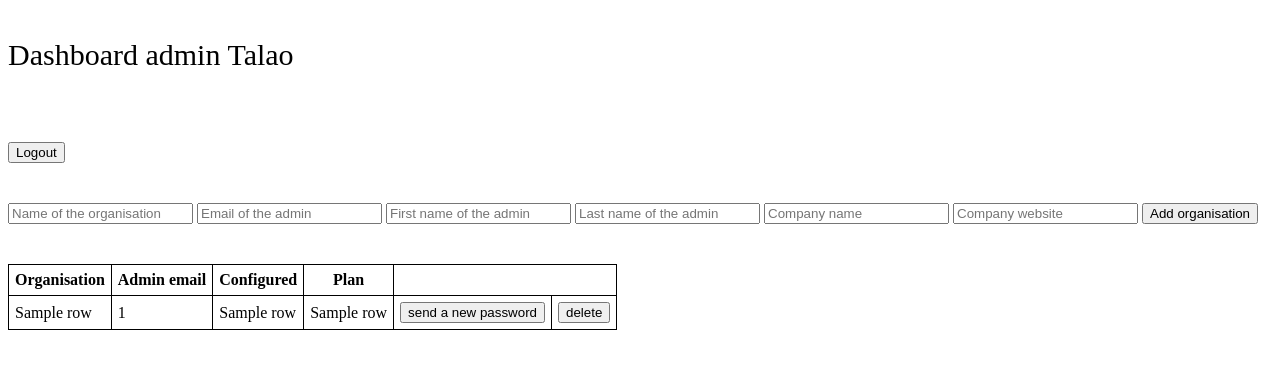
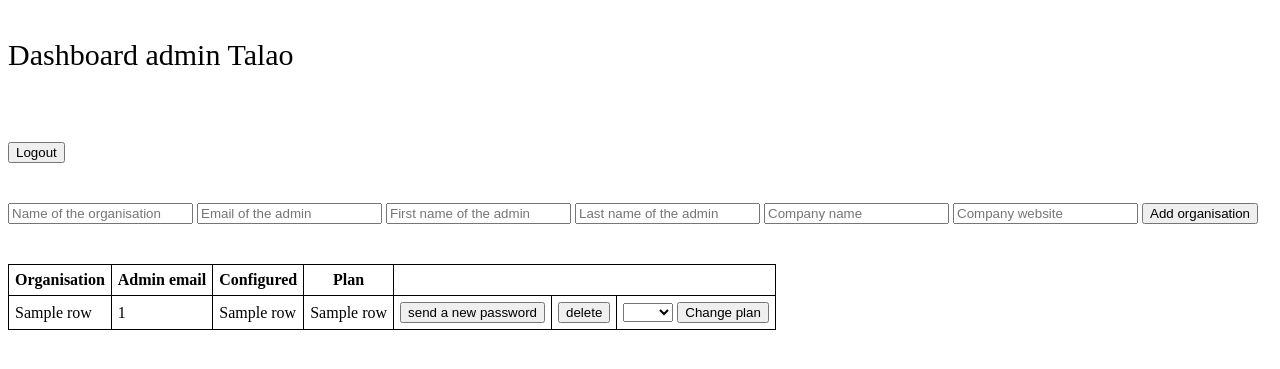
Before and after one commit to malach-it/wallet-provider, a Flask app: template templates/dashboard_talao.html in a window 1280 px wide. Shown: the top 369 px of the page. Run offline with Flask 3, Linux system fonts and the light colour scheme; the template is opened without the code that fills it: most values are stand-ins (such as "Sample title", 1, 10 or a date in 2020); parts of the project's set-up code (start-up, migrations or seed data) failed here and were passed over.

Commit message:
gestion plan free

```diff
--- a/environment.py
+++ b/environment.py
@@ -20,7 +20,7 @@
 			self.IP = extract_ip()
 			self.port = 5000
 		elif self.myenv == 'achille' :
-			self.server = "https://4e58-86-237-18-188.ngrok-free.app"
+			self.server = "https://c2f4-86-237-18-188.ngrok-free.app"
 			self.IP = "localhost"
 			self.port = 3000
 		else :
--- a/main.py
+++ b/main.py
@@ -99,6 +99,8 @@
                      view_func=update_password_admin, methods=['POST'])
     app.add_url_rule('/update_password_user',
                      view_func=update_password_user, methods=['POST'])
+    app.add_url_rule('/change_plan',
+                     view_func=change_plan, methods=['POST'])
     return
 
 
@@ -158,6 +160,8 @@
 
 
 def set_config():
+    if not session.get("organisation"):
+        return "Unauthorized", 401
     utc_now = datetime.now(timezone.utc)
     utc_date = utc_now.strftime('%Y-%m-%d')
     wallet_provier_configuration = json.load(
@@ -171,11 +175,14 @@
     wallet_provier_configuration["generalOptions"]["tagLine"] = request.form.to_dict()[
         "tagLine"]
     wallet_provier_configuration["generalOptions"]["published"] = utc_date
-    wallet_provier_configuration["generalOptions"]["profileId"] = "urn:uuid:"+str(uuid.uuid4())
+    wallet_provier_configuration["generalOptions"]["profileId"] = "urn:uuid:"+str(
+        uuid.uuid4())
     wallet_provier_configuration["generalOptions"]["profileName"] = request.form.to_dict()[
         "profileName"]
     wallet_provier_configuration["generalOptions"]["profileVersion"] = request.form.to_dict()[
         "profileVersion"]
+    wallet_provier_configuration["generalOptions"]["companyName"] = db.read_plan(
+        session["organisation"])
     if request.form.to_dict().get("displayProfile"):
         wallet_provier_configuration["settingsMenu"]["displayProfile"] = True
     else:
@@ -263,9 +270,11 @@
     else:
         wallet_provier_configuration["selfSovereignIdentityOptions"]["customOidc4vcProfile"]["scope"] = False
     if request.form.to_dict().get("credentialManifestSupport"):
-        wallet_provier_configuration["selfSovereignIdentityOptions"]["customOidc4vcProfile"]["credentialManifestSupport"] = True
+        wallet_provier_configuration["selfSovereignIdentityOptions"][
+            "customOidc4vcProfile"]["credentialManifestSupport"] = True
     else:
-        wallet_provier_configuration["selfSovereignIdentityOptions"]["customOidc4vcProfile"]["credentialManifestSupport"] = False
+        wallet_provier_configuration["selfSovereignIdentityOptions"][
+            "customOidc4vcProfile"]["credentialManifestSupport"] = False
     if request.form.to_dict().get("displayChatSupport"):
         wallet_provier_configuration["helpCenterOptions"]["displayChatSupport"] = True
     else:
@@ -323,8 +332,9 @@
         return "Unauthorized", 401
     if db.read_configured(session.get("organisation")) == 0:
         return redirect("/setup")
+    plan = db.read_plan(session.get("organisation"))
     users = db.read_users(session.get("organisation"))
-    return render_template("dashboard.html", organisation=session.get("organisation"), rows=users)
+    return render_template("dashboard.html", organisation=session.get("organisation"), rows=users, customer_plan=plan)
 
 
 def dashboard_talao():
@@ -335,6 +345,8 @@
 
 
 def add_user():
+    if not session.get("organisation"):
+        return "Unauthorized", 401
     email = request.get_json().get("email")
     organisation = session["organisation"]
     password = generate_random_string(6)
@@ -346,6 +358,8 @@
 
 
 def add_organisation():
+    if session.get("organisation") != "Talao":
+        return "Unauthorized", 401
     organisation = request.get_json().get("organisation")
     email = request.get_json().get("emailAdmin")
     first_name = request.get_json().get("firstNameAdmin")
@@ -376,6 +390,15 @@
     user_session = UserSession(flask.session)
     user_session.clear()
     session.clear()
+    return ("ok")
+
+
+def change_plan():
+    if session.get("organisation") != "Talao":
+        return "Unauthorized", 401
+    organisation = request.get_json().get("organisation")
+    newPlan = request.get_json().get("newPlan")
+    db.update_plan(organisation, newPlan)
     return ("ok")
 
 
--- a/static/altme_style.css
+++ b/static/altme_style.css
@@ -1602,3 +1602,7 @@
     flex-direction: column;
     gap: 24px;
 }
+
+.free {
+    display: none !important;
+}
--- a/templates/dashboard_talao.html
+++ b/templates/dashboard_talao.html
@@ -36,12 +36,29 @@
             <td><button onclick="sendNewPassword('{{row[0]}}')">send a new password</button></td>
 
             <td><button onclick="deleteOrga('{{row[1]}}')">delete</button></td>
+            <td>
+                <div class="planChanger{{row[1]}}">
+                    <select id="newPlan{{row[1]}}">
+                        <option value="free">Free</option>
+                        <option value="paid">Paid</option>
+                    </select>
+                    <button onclick="changePlan('{{row[1]}}',document.getElementById('newPlan{{row[1]}}').value)">Change
+                        plan</button>
+                </div>
 
+            </td>
         </tr>
         {% endfor %}
     </table>
     <script>
 
+        {% for row in table %}
+        document.getElementById("newPlan{{row[1]}}").value = "{{row[5]}}";
+        {% endfor %}
+        var elements = document.querySelectorAll('.planChangerTalao');
+        elements.forEach(function (element) {
+            element.remove();
+        });
         function logout() {
             fetch('/logout', {
                 method: 'POST',
@@ -82,7 +99,21 @@
 
                 })
             })
-                .then(response => {console.log(response.status);window.location.reload()})
+                .then(response => { console.log(response.status); window.location.reload() })
+                .catch(error => console.error('Error:', error));
+        }
+        function changePlan(organisation, newPlan) {
+            fetch('/change_plan', {
+                method: 'POST',
+                headers: {
+                    'Content-Type': 'application/json'
+                },
+                body: JSON.stringify({
+                    organisation: organisation,
+                    newPlan: newPlan
+                })
+            })
+                .then(response => console.log(response.status))
                 .catch(error => console.error('Error:', error));
         }
         function sendNewPassword(email) {
@@ -96,7 +127,7 @@
 
                 })
             })
-                .then(response => {console.log(response.status);window.location.reload()})
+                .then(response => { console.log(response.status); window.location.reload() })
                 .catch(error => console.error('Error:', error));
         }
     </script>
```
Also changed, not shown: db.py (+16 -3 lines), templates/dashboard.html (+4 -4 lines).
